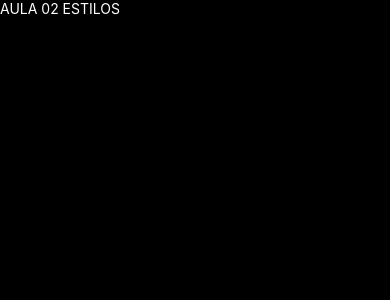
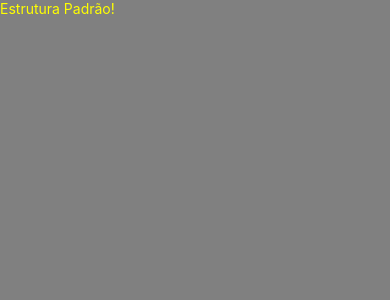
Before and after one commit to Laine2ds2025/mobile-2ds-2025, a React Native app: screen / in a window 390 px wide. Shown: the top 300 px of the page. Built offline with nearby package versions, Linux system fonts and the light colour scheme.

Commit message:
Add files via upload

```diff
--- a/App.js
+++ b/App.js
@@ -1,10 +1,13 @@
 //import Aula01 from "./src/aula01";
+//import Aula02 from "./src/aula02";
 
-import Aula02 from "./src/aula02";
+
+import Aula03 from "./src/aula03";
 
 export default function App() {
   return (
     //<Aula01 />
-    <Aula02 />
+    //<Aula02 />
+    <Aula03 />
   );
 }
--- a/src/aula02.jsx
+++ b/src/aula02.jsx
@@ -12,3 +12,11 @@ class Aula02 extends Component {
 }
 
 export default Aula02;
+
+const styles = StyleSheet.create ({
+
+    container: {
+        flex: 1,
+        backgroundColor: 'red'
+    }
+})
--- /dev/null
+++ b/src/aula03.jsx
@@ -0,0 +1,26 @@
+import React, { Component } from "react";
+import { View, Text, StyleSheet } from "react-native";
+
+class Aula03 extends Component {
+    render() {
+        return(
+                <View style = { styles.container }>
+                <Text style={ styles.texto }>Estrutura Padrão!</Text>
+            </View>
+        );
+    }
+}
+
+export default Aula03;
+
+const styles = StyleSheet.create({
+
+    container: {
+        flex:1,
+        backgroundColor: 'gray',
+    },
+
+    texto: {
+        color: 'yellow',
+    },
+})
```
